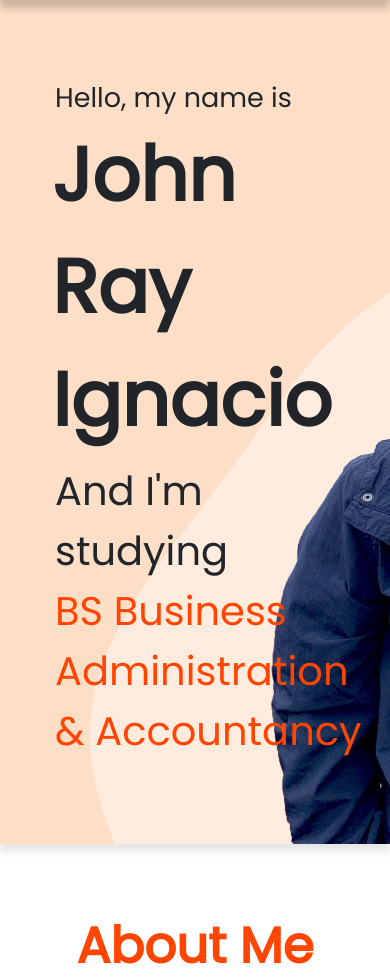
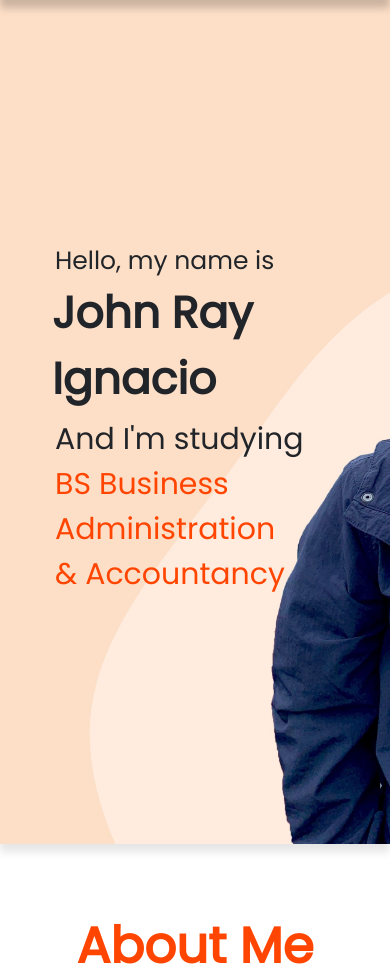
Before and after one commit to johnrayignacio/profile, a Django app: page / in a window 390 px wide. Shown: the part 80-1060 px from the top of the page. Run offline with Django 3.2, Linux system fonts and the light colour scheme; some libraries are stand-ins or nearby versions.

Commit message:
Add files via upload

```diff
--- a/portfolio1/templates/portfolio1/index.html
+++ b/portfolio1/templates/portfolio1/index.html
@@ -151,6 +151,22 @@
         }
         @media (max-width: 576px){
             /* xs */
+            .home .home-content .text-1{
+            font-size: 25px;
+            }
+            .home .home-content .text-2{
+                font-size: 44px;
+                font-weight: 600;
+                margin-left: -3px;
+            }
+            .home .home-content .text-3{
+                font-size: 30px;
+                margin: 5px 0;
+            }
+            .home .home-content .text-3 span{
+                color: orangered;
+                font-weight: 500;
+            }
             .container-image{
                 width: 70%;
                 display: grid;
```
